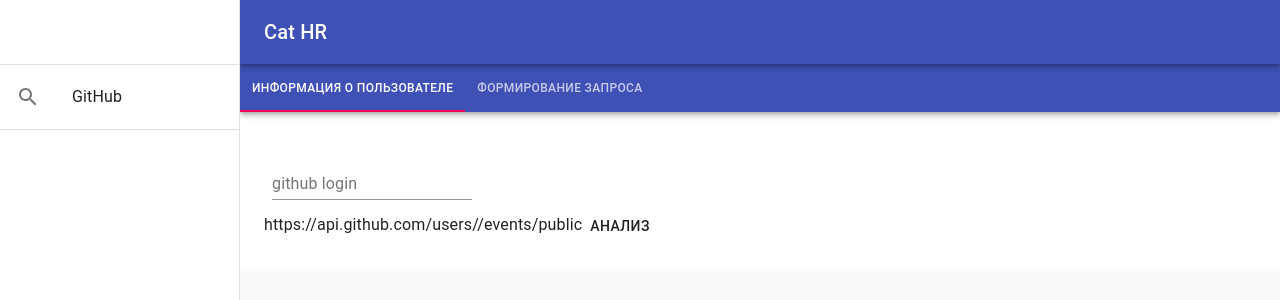
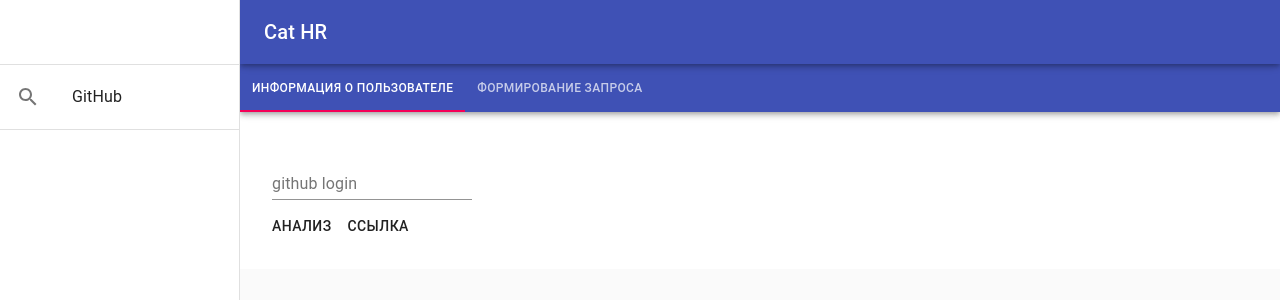
Before and after one commit to ZetsubouToshio/cat-hr-webui, a React (Create React App) app: page /github in a window 1280 px wide. Shown: the top 300 px of the page. Built offline with nearby package versions, Linux system fonts and the light colour scheme.

Commit message:
ui improvement

```diff
--- a/src/components/GitHubTool.js
+++ b/src/components/GitHubTool.js
@@ -82,8 +82,8 @@ function GitHubTool() {
                         />
                     </div>
                     <div>
-                        <a href={'https://api.github.com/users/' + values.login + '/events/public'}>https://api.github.com/users/{values.login}/events/public</a>
                         <Button onClick={getDataFromGithub}>Анализ</Button>
+                        <Button href={'https://api.github.com/users/' + values.login + '/events/public'}>Ссылка</Button>
                     </div>
                     <div>
                         {values.emails ? values.emails.length === 0 ? <div>Не найдено ни одного е-мейла</div> :
```
